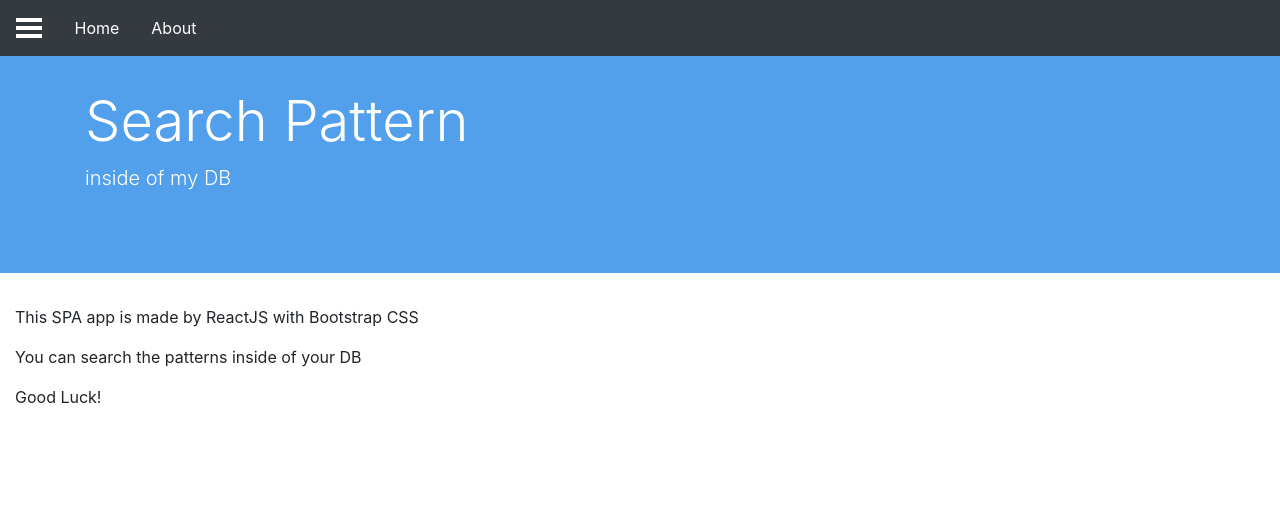
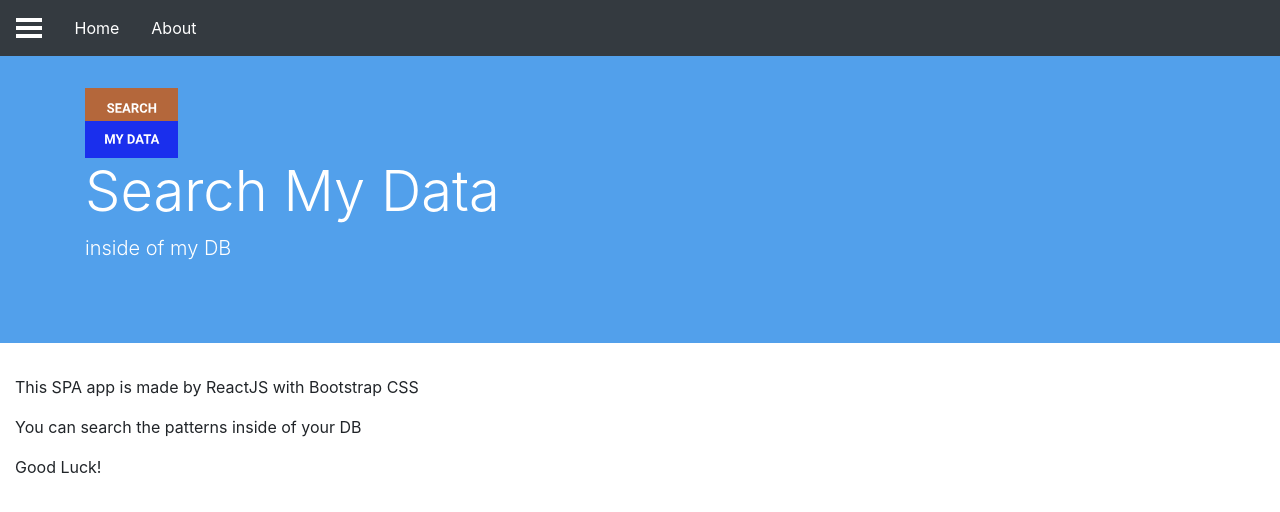
Before and after one commit to cpro95/bacca-search, a React (Create React App) app: page /about in a window 1280 px wide. Shown: the top 512 px of the page. Built offline with nearby package versions, Linux system fonts and the light colour scheme.

Commit message:
logo added

```diff
--- a/src/components/header.js
+++ b/src/components/header.js
@@ -1,6 +1,7 @@
 import React from "react";
 import Navbar from "./navbar";
 
+import logo from "../assets/logo.svg";
 
 const Header = () => {
   const heroStyle = {
@@ -16,7 +17,8 @@ const Header = () => {
         style={heroStyle}
       >
         <div className="container pt-4">
-          <h1 className="display-4 text-white">Search Pattern</h1>
+        <img className="app-logo" src={logo} alt="logo" height="70" />
+          <h1 className="display-4 text-white">Search My Data</h1>
           <p className="lead text-white">inside of my DB</p>
         </div>
       </div>
--- a/src/routes/listAll.js
+++ b/src/routes/listAll.js
@@ -76,7 +76,7 @@ const ListAll = () => {
           value={search}
           autoFocus
           onChange={handleChange}
-          placeholder="Search Pattern Using P,B,T, at least 5 inputs required"
+          placeholder="Search Data with P,B,T (at least 5 inputs required)"
         />
       </div>
       <h6>Total : {deck.length}</h6>
```
Also changed, not shown: src/assets/loading.svg (added), src/assets/logo.svg (added).
